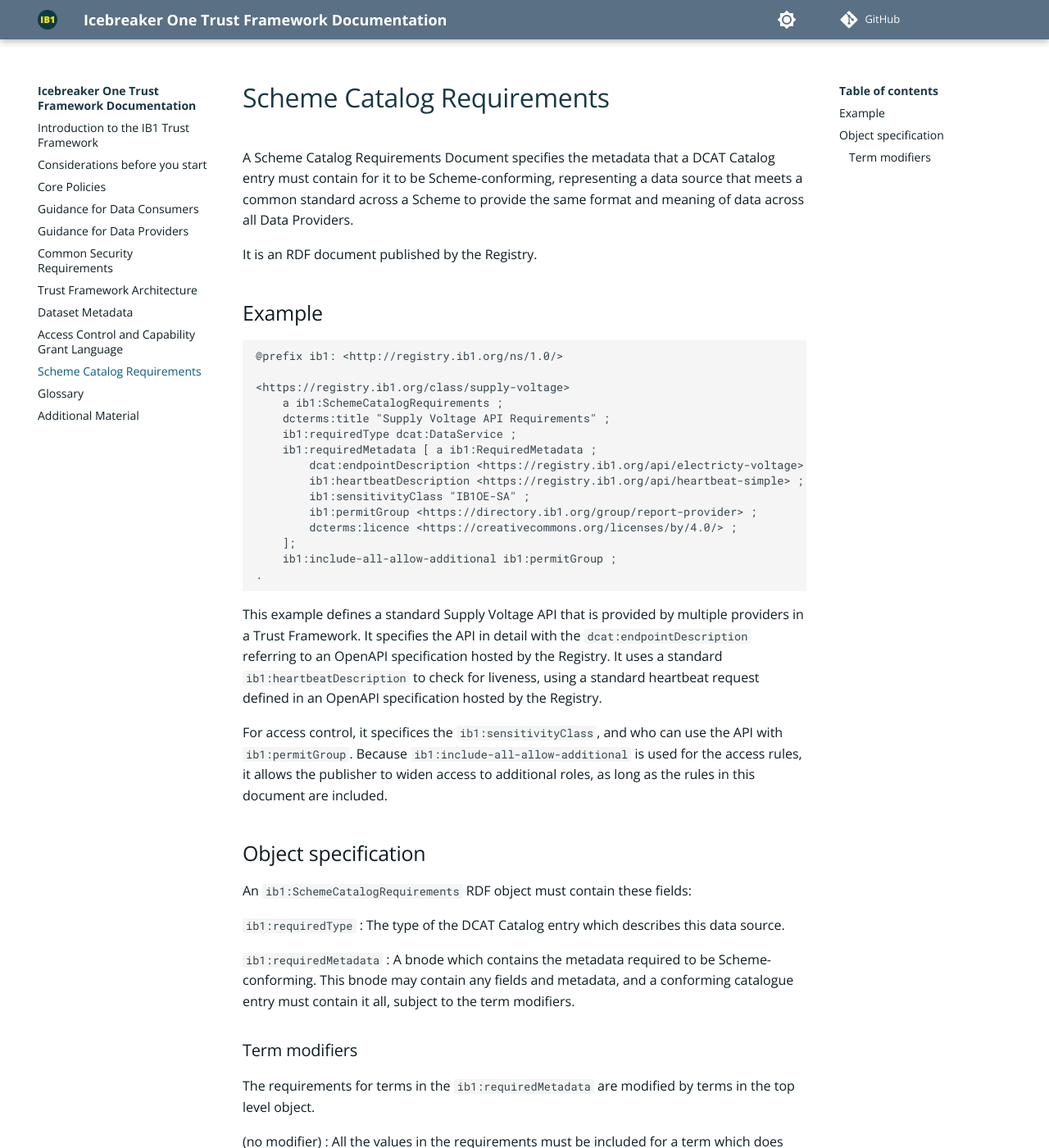
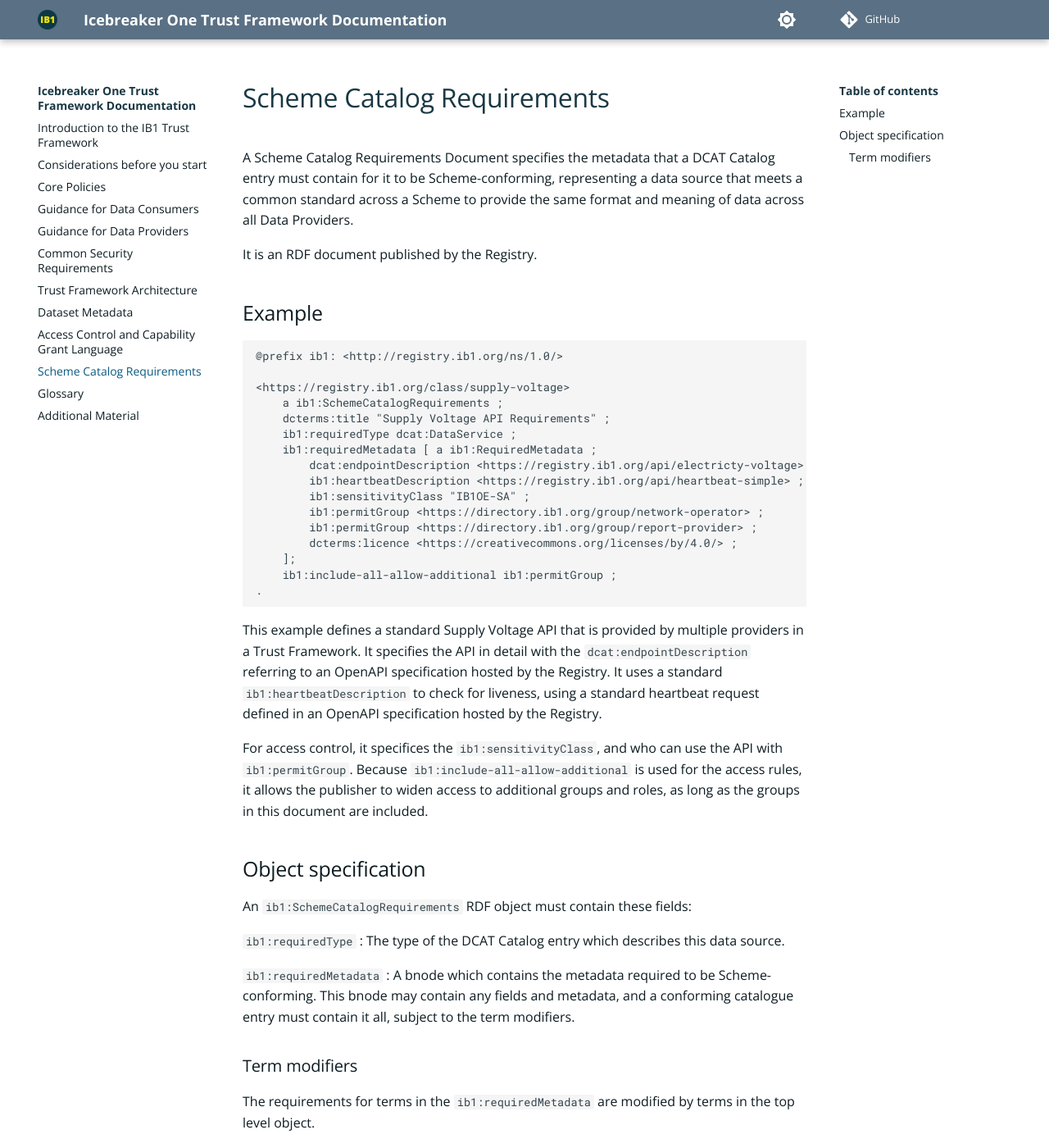
Before and after one commit to icebreakerone/ib1-technical-docs, an MkDocs documentation site: the page built from docs/scheme_catalog_requirements.md, in a window 1280 px wide and 1400 px high. Shown: the whole window at 82% size. Built offline with MkDocs 1.6.1 and Material for MkDocs 9.7.7, drawn with Linux system fonts in a browser that asks for light colours; plug-ins that fetch from the network failed and are left out; comment, search, counter and statistics services are not loaded; the version menu is left out.

Commit message:
docs/scheme_catalog_requirements.md updated from https://stackedit.net/

```diff
--- a/docs/scheme_catalog_requirements.md
+++ b/docs/scheme_catalog_requirements.md
@@ -18,6 +18,7 @@
 	    dcat:endpointDescription <https://registry.ib1.org/api/electricty-voltage> ;
 	    ib1:heartbeatDescription <https://registry.ib1.org/api/heartbeat-simple> ;
 	    ib1:sensitivityClass "IB1OE-SA" ;
+	    ib1:permitGroup <https://directory.ib1.org/group/network-operator> ;
 	    ib1:permitGroup <https://directory.ib1.org/group/report-provider> ;
 	    dcterms:licence <https://creativecommons.org/licenses/by/4.0/> ;
 	];
@@ -27,7 +28,7 @@
 
 This example defines a standard Supply Voltage API that is provided by multiple providers in a Trust Framework. It specifies the API in detail with the `dcat:endpointDescription` referring to an OpenAPI specification hosted by the Registry. It uses a standard `ib1:heartbeatDescription` to check for liveness, using a standard heartbeat request defined in an OpenAPI specification hosted by the Registry.
 
-For access control, it specifices the `ib1:sensitivityClass`, and who can use the API with `ib1:permitGroup`. Because `ib1:include-all-allow-additional` is used for the access rules, it allows the publisher to widen access to additional roles, as long as the rules in this document are included.
+For access control, it specifices the `ib1:sensitivityClass`, and who can use the API with `ib1:permitGroup`. Because `ib1:include-all-allow-additional` is used for the access rules, it allows the publisher to widen access to additional groups and roles, as long as the groups in this document are included.
 
 ## Object specification
 
```
Also changed, not shown: other parts of docs/scheme_catalog_requirements.md (+1 -1 lines).
